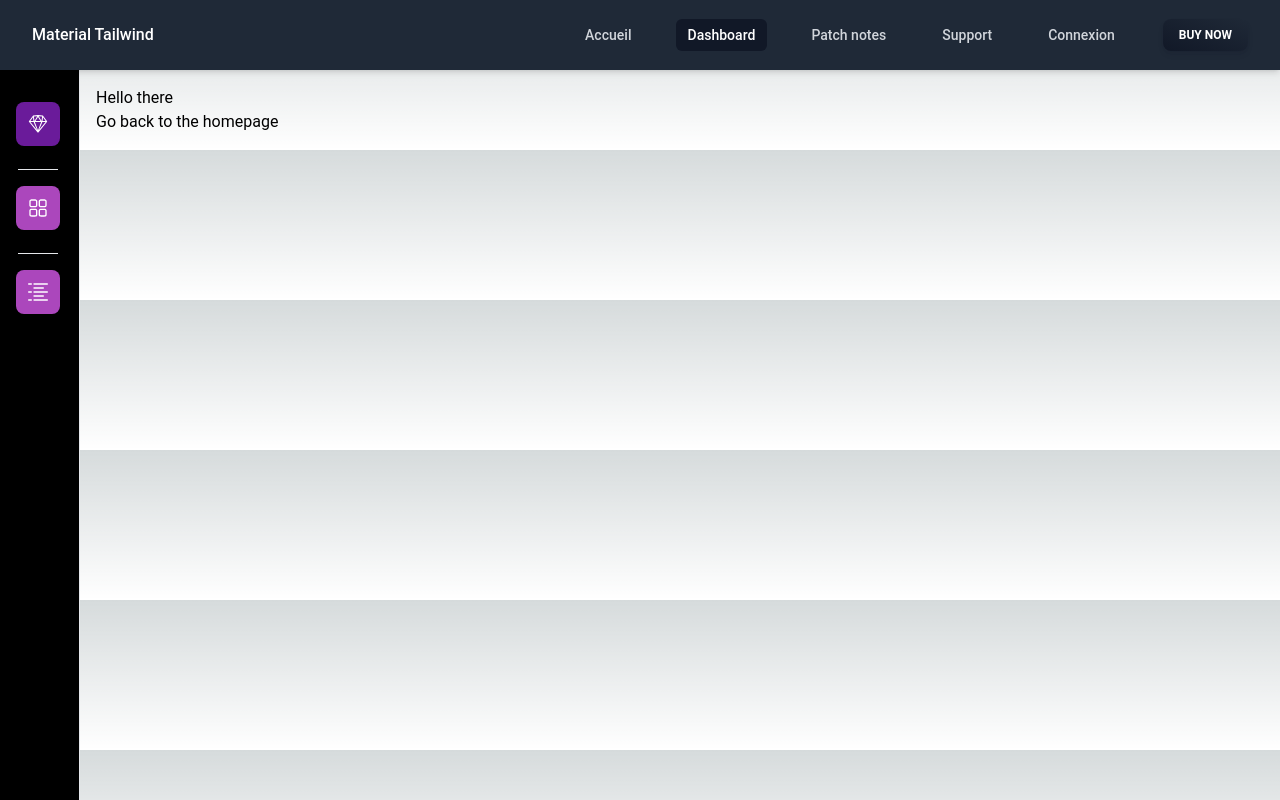
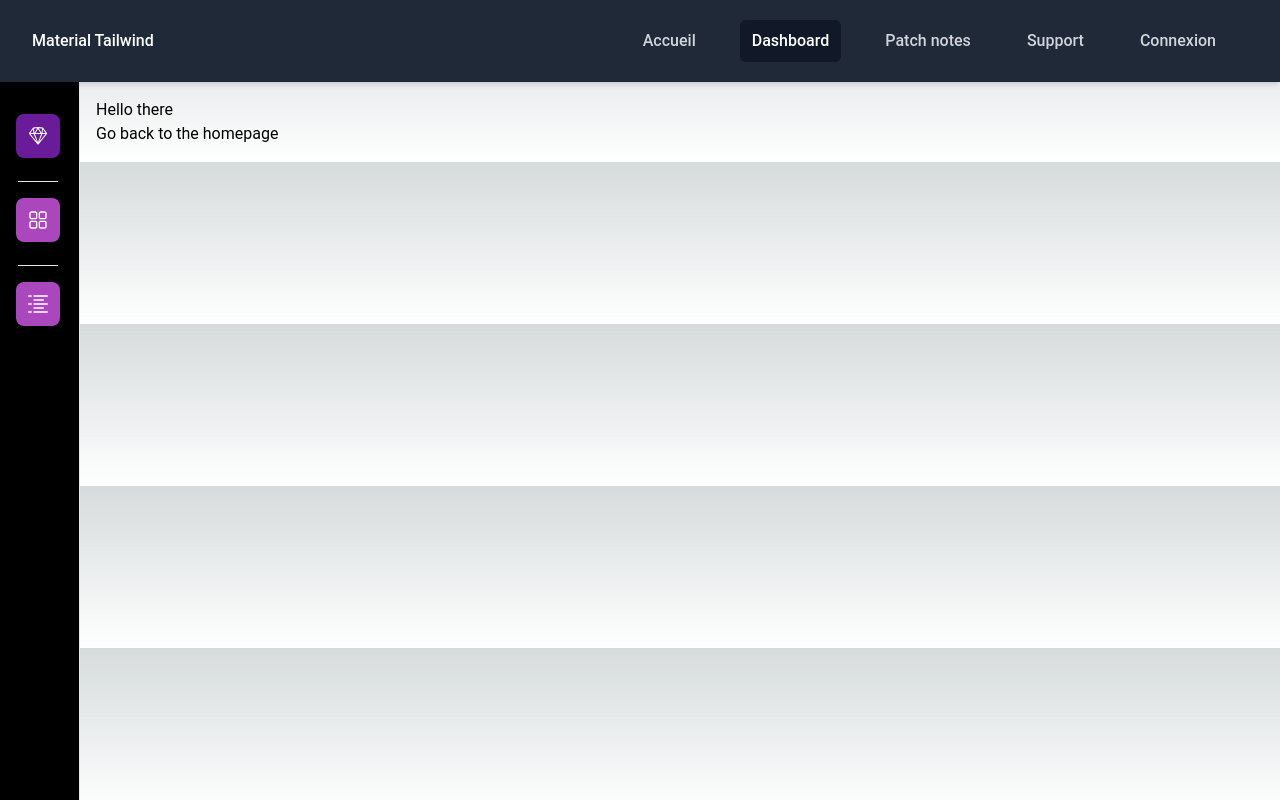
Before and after one commit to Tirraa/dashboard_rtm, a Next.js app: page /dashboard in a window 1280 px wide. Built offline with nearby package versions, Linux system fonts and the light colour scheme.

Commit message:
add: some responsive on the navbar

```diff
--- a/src/app/_components/SitewideNavbar.tsx
+++ b/src/app/_components/SitewideNavbar.tsx
@@ -1,6 +1,6 @@
 'use client';
 
-import { Button, Collapse, IconButton, Navbar, Typography } from '@material-tailwind/react';
+import { Collapse, IconButton, Navbar, Typography } from '@material-tailwind/react';
 import Link from 'next/link';
 import { FunctionComponent, useEffect, useState } from 'react';
 import navbarElements from '../_config/SitewideNavbar/sitewideNavbarRoutesComponents';
@@ -13,7 +13,7 @@ export const SitewideNavbar: FunctionComponent<SitewideNavbarProps> = () => {
   const [openNav, setOpenNav] = useState(false);
   const wrappedNavbarElements = navbarElements.map((elm, index) => {
     return (
-      <Typography key={`navbar-btn-typography-${index}`} as="li" variant="small" color="blue-gray" className="p-1 font-normal">
+      <Typography key={`navbar-btn-typography-${index}`} as="li" color="blue-gray" className="p-1 font-normal">
         {elm}
       </Typography>
     );
@@ -56,9 +56,6 @@ export const SitewideNavbar: FunctionComponent<SitewideNavbarProps> = () => {
         </Link>
         <div className="flex items-center gap-4">
           <div className="mr-4 hidden lg:block">{navList}</div>
-          <Button variant="gradient" size="sm" className="hidden lg:inline-block">
-            <span>Buy Now</span>
-          </Button>
           <IconButton
             variant="text"
             className="ml-auto h-6 w-6 text-inherit hover:bg-transparent focus:bg-transparent active:bg-transparent lg:hidden"
@@ -77,12 +74,7 @@ export const SitewideNavbar: FunctionComponent<SitewideNavbarProps> = () => {
           </IconButton>
         </div>
       </div>
-      <Collapse open={openNav}>
-        {navList}
-        <Button variant="gradient" size="sm" fullWidth className="mb-2">
-          <span>Buy Now</span>
-        </Button>
-      </Collapse>
+      <Collapse open={openNav}>{navList}</Collapse>
     </Navbar>
   );
 };
--- a/src/app/_components/_config/_styles/NavbarButtonStyle.tsx
+++ b/src/app/_components/_config/_styles/NavbarButtonStyle.tsx
@@ -1,6 +1,7 @@
 import IButtonStyleBase from './_types/IButtonStyleBase';
 
-const commons = 'rounded-md px-3 py-2 text-sm font-medium';
+const responsive = 'lg:w-auto lg:text-left';
+const commons = 'w-full block text-center rounded-md px-3 py-2 font-medium' + ' ' + responsive;
 export const NavbarButtonStyle: IButtonStyleBase = {
   isActiveClassList: commons + ' ' + 'bg-gray-900 text-white',
   isNotActiveClassList: commons + ' ' + 'text-gray-300 hover:bg-gray-700 hover:text-white'
```
